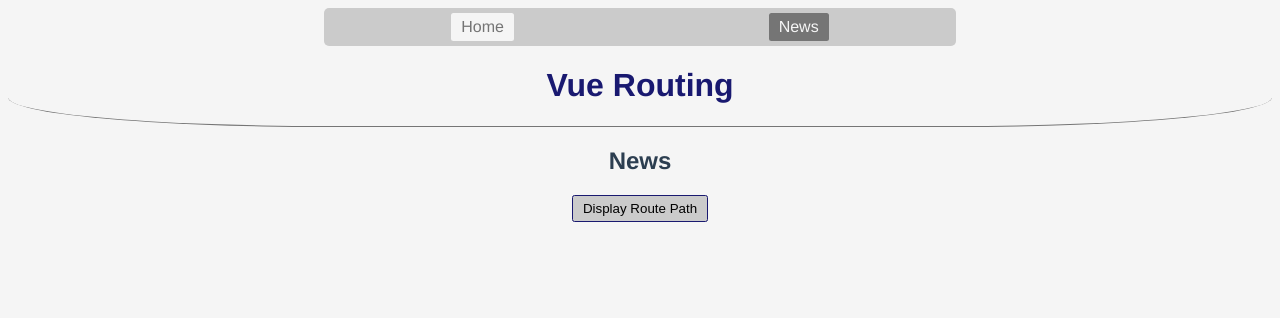
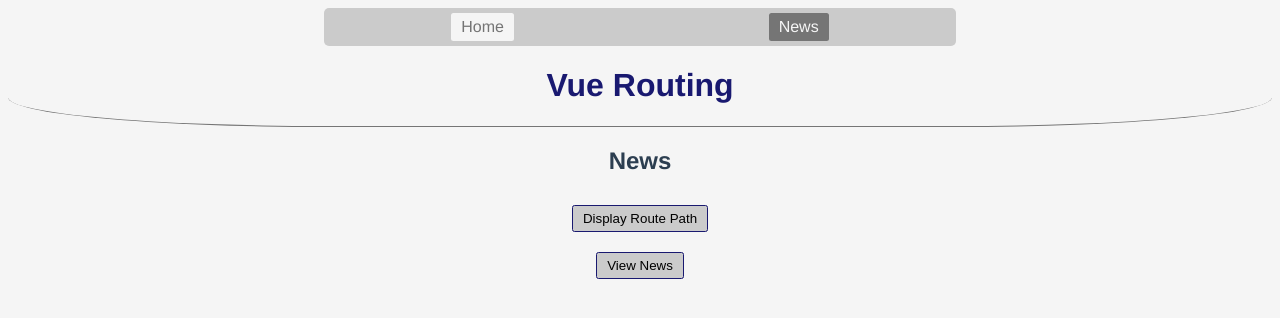
Before and after one commit to brellin/Vue-Bootstrap-Project, a Vue app: page /news in a window 1280 px wide. Shown: the top 318 px of the page. Built offline with nearby package versions, Linux system fonts and the light colour scheme.

Commit message:
use  to toggle parent component's data
conditionally render news toggle

```diff
--- a/src/components/Button.vue
+++ b/src/components/Button.vue
@@ -1,25 +1,20 @@
 <template>
-  <button v-on:click="clickHandler">Display Route Path</button>
+  <!-- Checking to see how dynamic clicks can be ($emit can become very handy) -->
+  <button v-on:click="e => this.$slots.default ? $emit('toggle') : log(e)">
+    <!-- Fiddling with slots -->
+    <slot>Display Route Path</slot>
+  </button>
 </template>
 
 <script>
 export default {
-  name: "Button",
-
-  // commented out unnecessary props, but leaving them
-  // for tracking (normally wouldn't do this)
-
-  // whereas I could have dynamically used the
-  // pathname like I did in the method, I wanted
-  // to experiment with prop drilling in Vue
-  //   props: {
-  //     content: {
-  //       type: String
-  //     }
-  //   },
-
+  // multiple functions in a button can be
+  // confusing and convoluted (like this one)
+  // the purpose of this is to figure out
+  // how dynamic Vue's components can become
+  name: "Multi-Functional-Button",
   methods: {
-    clickHandler(event) {
+    log(event) {
       // preventing the default here to ensure
       // that the page does not re-load
       event.preventDefault();
@@ -39,6 +34,7 @@ button {
   border: 1px solid midnightblue;
   border-radius: 2.5px;
   outline: none;
+  margin: 10px auto;
   background: #75757555;
   transition: 0.3s ease-in-out;
 
--- a/src/components/News.vue
+++ b/src/components/News.vue
@@ -2,6 +2,16 @@
   <div class="news">
     <h2>News</h2>
     <Button />
+    <!-- Multi-functional button component (wouldn't normally do this) -->
+    <Button v-on:toggle="toggleOpen">View News</Button>
+    <div class="news-display" v-if="this.$data.open">
+      <h3>Some News</h3>
+      <ul>
+        <li>News 1</li>
+        <li>News 2</li>
+        <li>News 3</li>
+      </ul>
+    </div>
   </div>
 </template>
 
@@ -9,6 +19,45 @@
 import Button from "./Button";
 export default {
   name: "News",
-  components: { Button }
+  components: { Button },
+  methods: {
+    toggleOpen() {
+      this.$data.open = !this.$data.open;
+      return;
+    }
+  },
+  data: function() {
+    return { open: false };
+  }
 };
 </script>
+
+<style lang="scss">
+div.news {
+  display: flex;
+  flex-direction: column;
+  align-items: center;
+
+  div.news-display {
+    background: #75757555;
+    color: whitesmoke;
+    width: 50%;
+    min-height: 20vh;
+    border-radius: 2.5px;
+
+    h3 {
+      color: #2c3e4f;
+    }
+
+    ul {
+      padding: 15px;
+      text-align: left;
+
+      li {
+        list-style-type: none;
+        color: #757575;
+      }
+    }
+  }
+}
+</style>
--- a/src/main.js
+++ b/src/main.js
@@ -15,8 +15,8 @@ const router = new VueRouter({
   routes: [
     {
       path: '/',
-      // redirects to /home from / before the page loads
-      beforeEnter: (to, from, next) => next('/home')
+      // redirects to /home from /
+      redirect: '/home'
     },
     {
       path: '/home',
```
